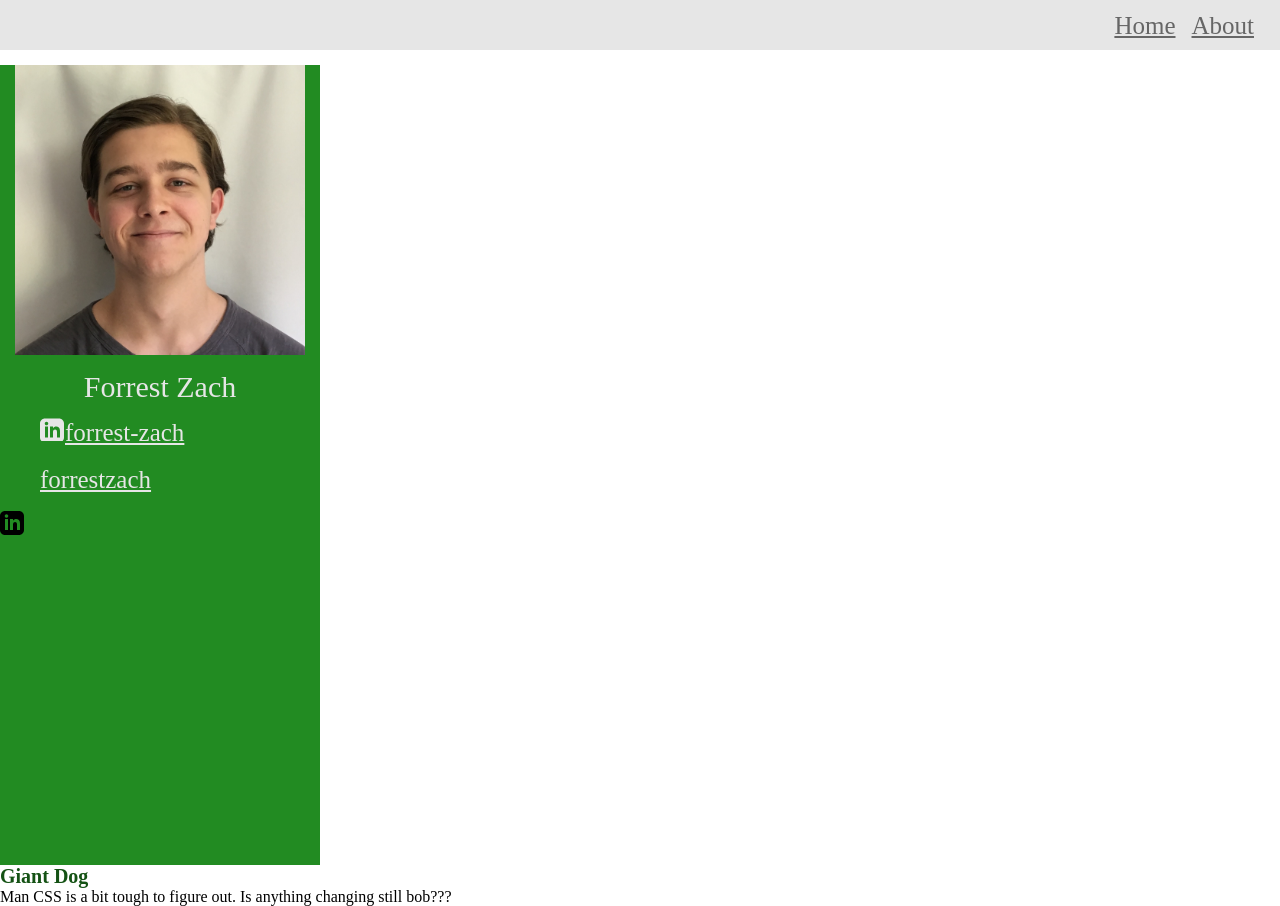
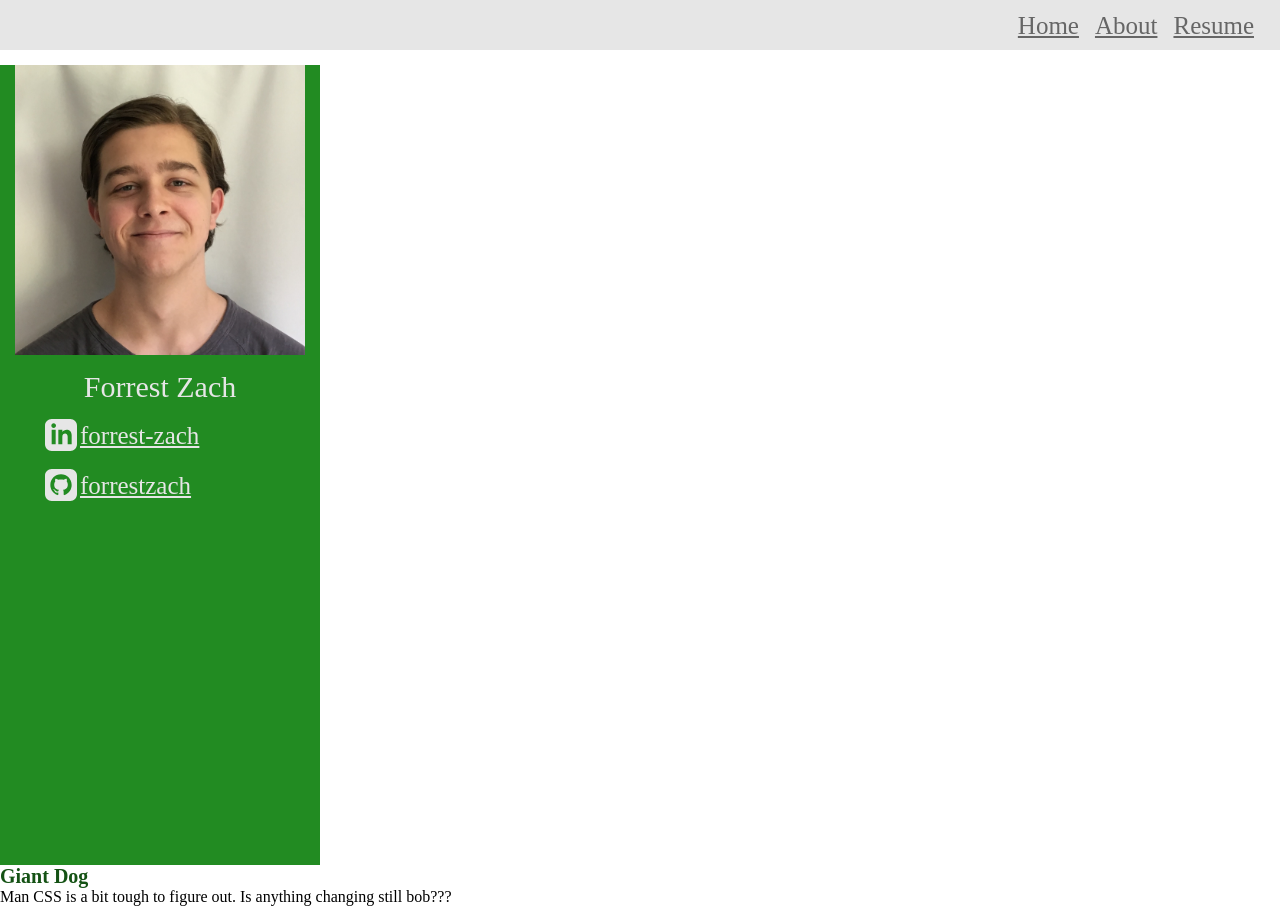
Before and after one commit to forrestzach/Gatsby-Practice-Site, a Gatsby site: page / in a window 1280 px wide. Built offline with nearby package versions, Linux system fonts and the light colour scheme; Gatsby itself is replaced by a stand-in of ours; a web font is replaced by a local one.

Commit message:
Fixed svg graphics

```diff
--- a/src/components/custom_header.js
+++ b/src/components/custom_header.js
@@ -21,6 +21,11 @@
                         About
                     </Link>
                 </li>
+                <li className={menulinkitem}>
+                    <Link to="/about" className={menulinktext}>
+                        Resume
+                    </Link>
+                </li>
             </ul>
             {children}
         </main>
--- a/src/components/layout.js
+++ b/src/components/layout.js
@@ -39,18 +39,18 @@
           {/*User links (external)*/}
           <ul className={personalLinks}>
             <li className={personalLinksItem}>
-            <svg className={customSvg} xmlns="http://www.w3.org/2000/svg" width="25" height="30" viewBox="0 -5 25 25"><path d="M19 0h-14c-2.761 0-5 2.239-5 5v14c0 2.761 2.239 5 5 5h14c2.762 0 5-2.239 5-5v-14c0-2.761-2.238-5-5-5zm-11 19h-3v-11h3v11zm-1.5-12.268c-.966 0-1.75-.79-1.75-1.764s.784-1.764 1.75-1.764 1.75.79 1.75 1.764-.783 1.764-1.75 1.764zm13.5 12.268h-3v-5.604c0-3.368-4-3.113-4 0v5.604h-3v-11h3v1.765c1.396-2.586 7-2.777 7 2.476v6.759z"/></svg>
+            <svg className={customSvg} xmlns="http://www.w3.org/2000/svg" width="40" height="40" viewBox="0 0 30 30" transform="translate(5 15)"><path d="M19 0h-14c-2.761 0-5 2.239-5 5v14c0 2.761 2.239 5 5 5h14c2.762 0 5-2.239 5-5v-14c0-2.761-2.238-5-5-5zm-11 19h-3v-11h3v11zm-1.5-12.268c-.966 0-1.75-.79-1.75-1.764s.784-1.764 1.75-1.764 1.75.79 1.75 1.764-.783 1.764-1.75 1.764zm13.5 12.268h-3v-5.604c0-3.368-4-3.113-4 0v5.604h-3v-11h3v1.765c1.396-2.586 7-2.777 7 2.476v6.759z"/></svg>
               <Link to="https://www.linkedin.com/in/forrest-zach/" className={personalLinksText}>
                 forrest-zach
               </Link>
             </li>
             <li className={personalLinksItem}>
+            <svg className={customSvg} xmlns="http://www.w3.org/2000/svg" width="40" height="40" viewBox="0 0 30 30" transform="translate(5 15)"><path d="M19 0h-14c-2.761 0-5 2.239-5 5v14c0 2.761 2.239 5 5 5h14c2.762 0 5-2.239 5-5v-14c0-2.761-2.238-5-5-5zm-4.466 19.59c-.405.078-.534-.171-.534-.384v-2.195c0-.747-.262-1.233-.55-1.481 1.782-.198 3.654-.875 3.654-3.947 0-.874-.312-1.588-.823-2.147.082-.202.356-1.016-.079-2.117 0 0-.671-.215-2.198.82-.64-.18-1.324-.267-2.004-.271-.68.003-1.364.091-2.003.269-1.528-1.035-2.2-.82-2.2-.82-.434 1.102-.16 1.915-.077 2.118-.512.56-.824 1.273-.824 2.147 0 3.064 1.867 3.751 3.645 3.954-.229.2-.436.552-.508 1.07-.457.204-1.614.557-2.328-.666 0 0-.423-.768-1.227-.825 0 0-.78-.01-.055.487 0 0 .525.246.889 1.17 0 0 .463 1.428 2.688.944v1.489c0 .211-.129.459-.528.385-3.18-1.057-5.472-4.056-5.472-7.59 0-4.419 3.582-8 8-8s8 3.581 8 8c0 3.533-2.289 6.531-5.466 7.59z"/></svg>
               <Link to="https://github.com/forrestzach" className={personalLinksText}>
                 forrestzach
               </Link>
             </li>
           </ul>
-          <svg xmlns="http://www.w3.org/2000/svg" width="24" height="24" viewBox="0 0 24 24"><path d="M19 0h-14c-2.761 0-5 2.239-5 5v14c0 2.761 2.239 5 5 5h14c2.762 0 5-2.239 5-5v-14c0-2.761-2.238-5-5-5zm-11 19h-3v-11h3v11zm-1.5-12.268c-.966 0-1.75-.79-1.75-1.764s.784-1.764 1.75-1.764 1.75.79 1.75 1.764-.783 1.764-1.75 1.764zm13.5 12.268h-3v-5.604c0-3.368-4-3.113-4 0v5.604h-3v-11h3v1.765c1.396-2.586 7-2.777 7 2.476v6.759z"/></svg>
         </div>
         {/*Actual webpage content data div*/}
         <div className={pageContent}>
--- a/src/components/layout.module.css
+++ b/src/components/layout.module.css
@@ -80,6 +80,7 @@
 }
 
 .personalLinksText{
+  margin-left: 0px;
   font-size: 25px;
   color: var(--gray100);
 }
```
